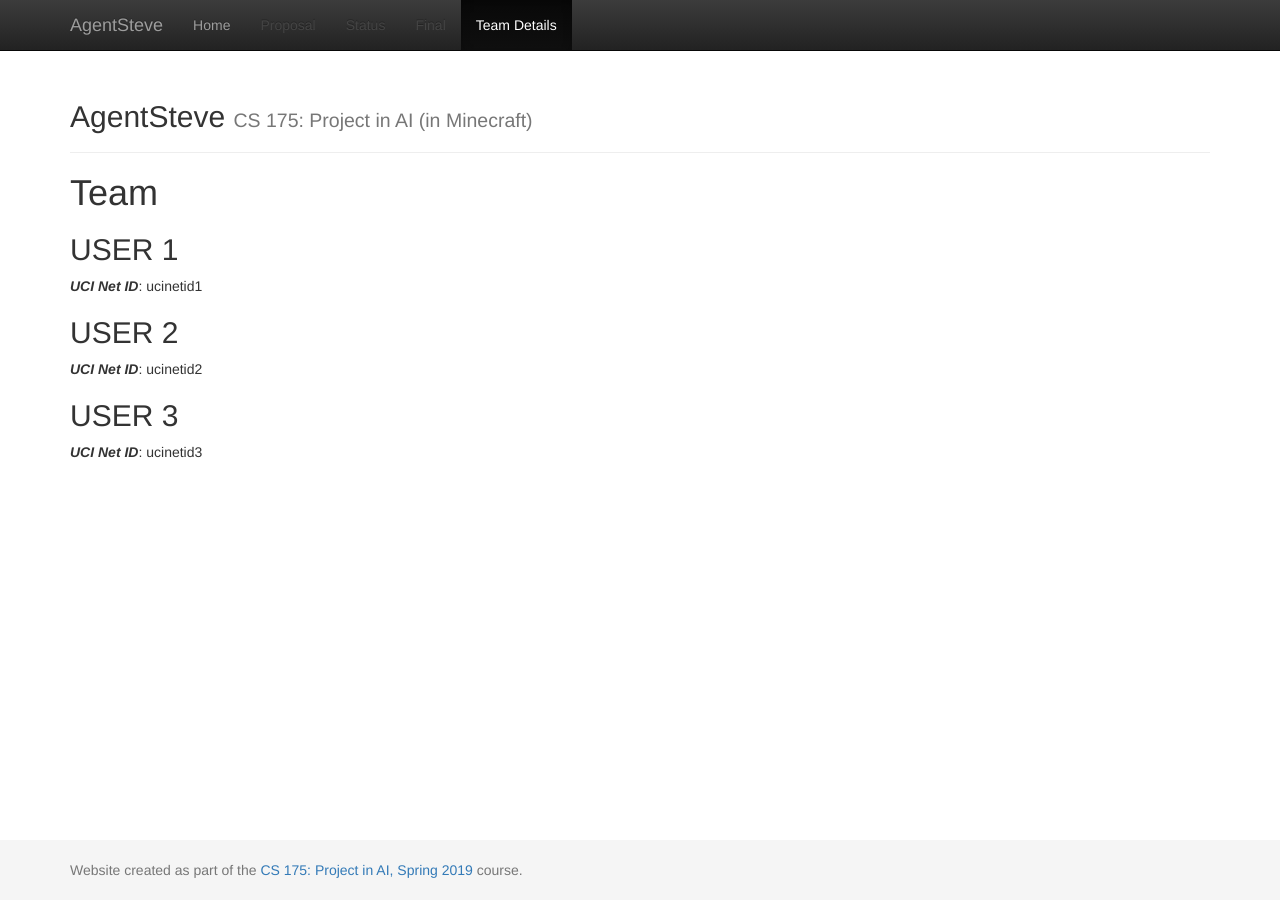
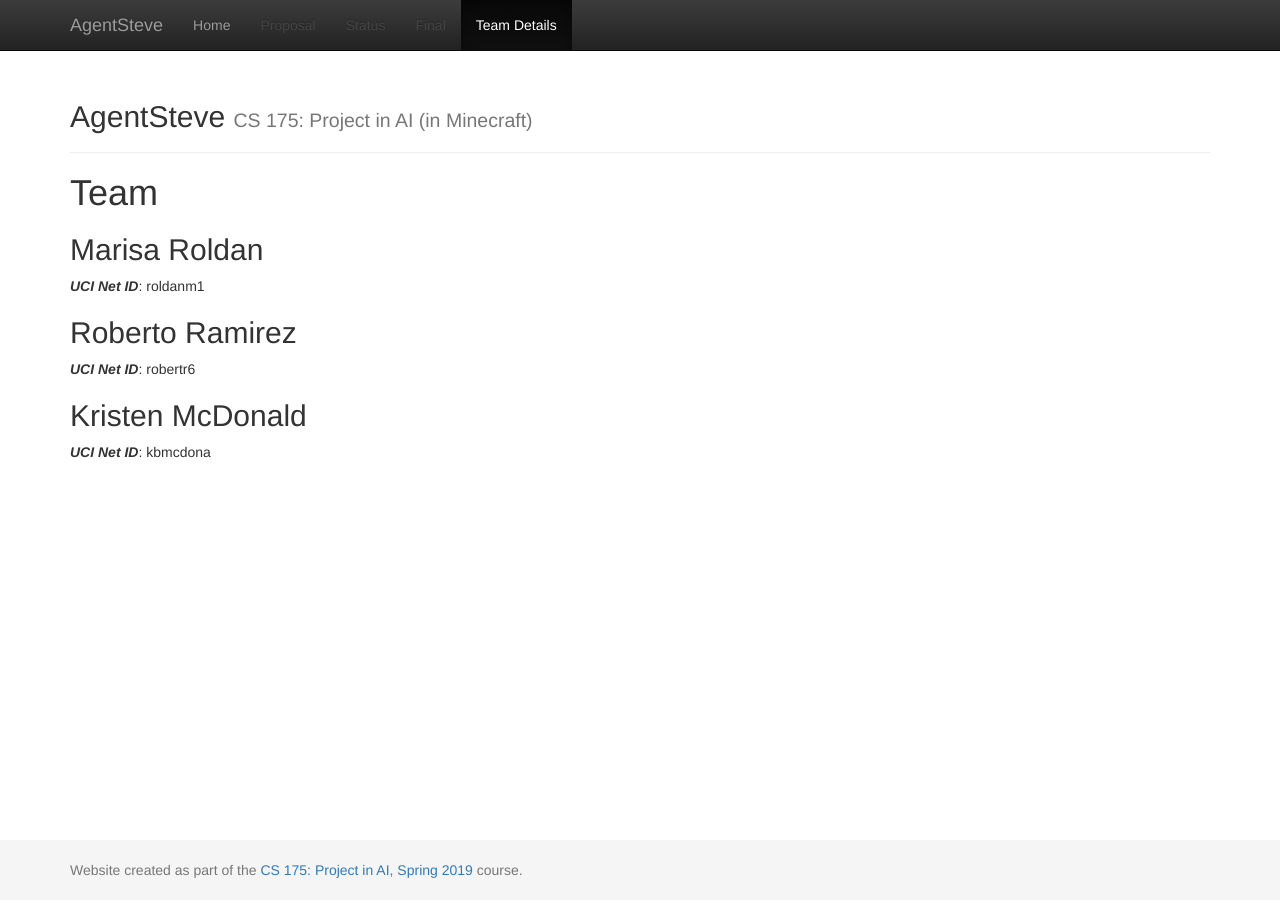
Before and after one commit to giallonotte/ArchitectSteve, a Jekyll site: the page built from docs/team.md, in a window 1280 px wide. Built offline with Jekyll 4.4.1, drawn with Linux system fonts in a browser that asks for light colours.

Commit message:
Update team.md

```diff
--- a/docs/team.md
+++ b/docs/team.md
@@ -6,11 +6,11 @@ title:  Team
 # {{ page.title }}
 
 
-## USER 1
-***UCI Net ID***: ucinetid1
+## Marisa Roldan
+***UCI Net ID***: roldanm1
 
-## USER 2
-***UCI Net ID***: ucinetid2
+## Roberto Ramirez
+***UCI Net ID***: robertr6
 
-## USER 3
-***UCI Net ID***: ucinetid3
+## Kristen McDonald
+***UCI Net ID***: kbmcdona
```
